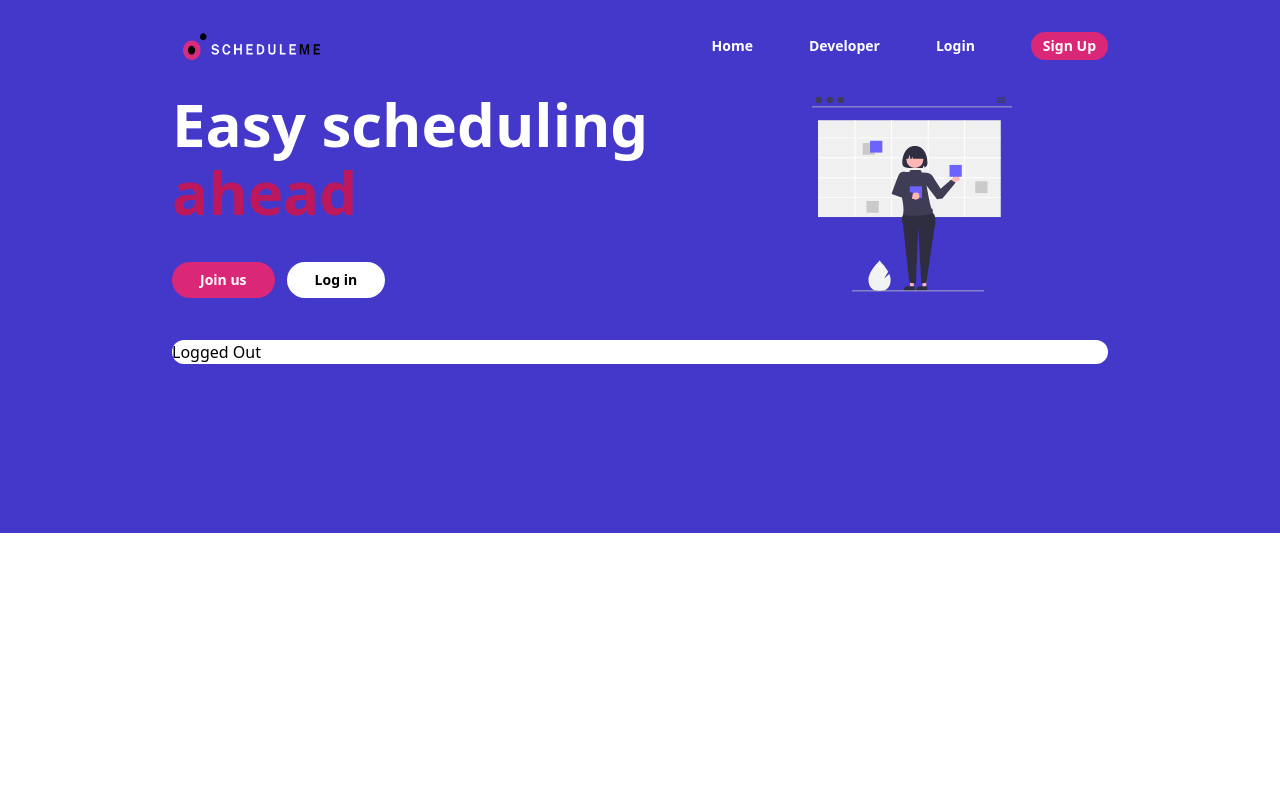
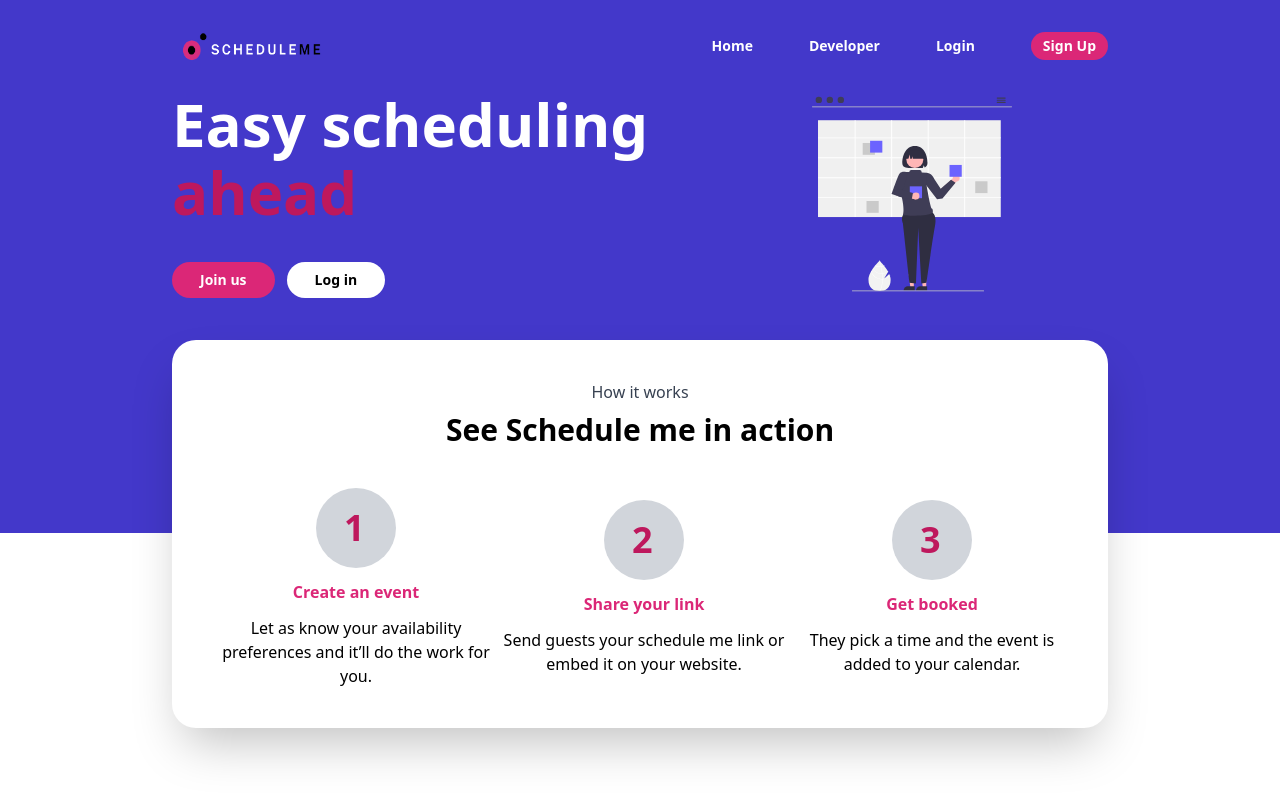
Before and after one commit to michaelbelete/schedule-me, a Next.js app: page / in a window 1280 px wide. Built offline with nearby package versions, Linux system fonts and the light colour scheme; no server answers.

Commit message:
finished landing page

```diff
--- a/pages/booking/[email].tsx
+++ b/pages/booking/[email].tsx
@@ -33,7 +33,8 @@ const Booking: React.FC<{ user: User }> = ({ user }) => {
     const [startTime, setStartTime] = useState('');
     const [endTime, setEndTime] = useState('');
     const [userId, setUserId] = useState(user.id);
-
+    const date = new Date();
+    const today = `${date.getFullYear()}-${date.getMonth()}-${date.getDay() + date.getHours()}:${date.getMinutes()}`
     const submitData = async (e: React.SyntheticEvent) => {
         e.preventDefault();
         try {
@@ -135,7 +136,8 @@ const Booking: React.FC<{ user: User }> = ({ user }) => {
                                             <input
                                                 id="StartTime"
                                                 autoFocus
-                                                onChange={(e) => setStartTime(e.target.value)}
+                                                min={date.toISOString()}
+                                                onChange={(e) => console.log(e.target.value)}
                                                 placeholder="Start Time"
                                                 className="px-3 py-2 my-2 w-full rounded-xl border-2 border-gray-300"
                                                 type="datetime-local"
@@ -147,7 +149,8 @@ const Booking: React.FC<{ user: User }> = ({ user }) => {
                                             <input
                                                 id="EndTime"
                                                 autoFocus
-                                                onChange={(e) => setEndTime(e.target.value)}
+                                                min={startTime}
+                                                onChange={(e) => {setEndTime(e.target.value); console.log(startTime) }}
                                                 placeholder="End Time"
                                                 className="px-3 py-2 my-2 w-full rounded-xl border-2 border-gray-300"
                                                 type="datetime-local"
--- a/pages/index.tsx
+++ b/pages/index.tsx
@@ -12,13 +12,13 @@ import PLandingHeader from "../components/public/header";
 import Events from "../components/events";
 
 
-export const getServerSideProps: GetServerSideProps = async({req, res}) => {
-  const session = await getSession({req});
+export const getServerSideProps: GetServerSideProps = async ({ req, res }) => {
+  const session = await getSession({ req });
 
   let user = {};
   let event = {};
-  if(session){
-   await prisma.user.findFirst({
+  if (session) {
+    await prisma.user.findFirst({
       where: {
         email: session.user.email
       }
@@ -44,17 +44,17 @@ export const getServerSideProps: GetServerSideProps = async({req, res}) => {
   }
 }
 
-const Landing: React.FC<{ user: User, event: Event }> = ({user, event}) => {
+const Landing: React.FC<{ user: User, event: Event }> = ({ user, event }) => {
   const [session, loading] = useSession();
 
-  if(loading) {
-    return(
+  if (loading) {
+    return (
       <div className="flex absolute flex-col justify-center items-center w-full h-full w-white">
         <h1 className="mt-12 text-3xl text-black">Loading please wait...</h1>
       </div>
     );
-  }else{
-    if(session) {
+  } else {
+    if (session) {
       return (
         <Layout>
           <LNavBar user={user} />
@@ -62,19 +62,65 @@ const Landing: React.FC<{ user: User, event: Event }> = ({user, event}) => {
           <CardLayout>
             <div className="px-10 py-6">
               <h1 className="pb-5 text-4xl">Events</h1>
-              <Events events={event}/>
+              <Events events={event} />
             </div>
           </CardLayout>
         </Layout>
       )
-    }else{
+    } else {
       return (
         <Layout>
           <PNavBar />
           <PLandingHeader />
-          <CardLayout>
-            <h1>Logged Out</h1>
-          </CardLayout>
+          <div className="my-3">
+            <CardLayout>
+              <div className="flex flex-col items-center px-10 pt-10">
+                <p className="text-gray-700">How it works</p>
+                <h1 className="pt-2 text-3xl font-bold">See Schedule me in action</h1>
+              </div>
+              <div className="flex flex-row justify-between items-center px-10 py-10">
+                <div className="flex flex-col items-center">
+                  <div className="px-7 py-5 w-20 h-20 bg-gray-300 rounded-full">
+                    <h1 className="text-4xl font-bold text-pink-700">1</h1>
+                  </div>
+                  <h3 className="pt-3 font-bold text-pink-600">
+                    Create an event
+                  </h3>
+                  <p className="pt-3 w-72 text-center">
+                    Let as know your availability
+                    preferences and it’ll do the work for
+                    you.
+                  </p>
+                </div>
+
+                <div className="flex flex-col items-center">
+                  <div className="px-7 py-5 w-20 h-20 bg-gray-300 rounded-full">
+                    <h1 className="text-4xl font-bold text-pink-700">2</h1>
+                  </div>
+                  <h3 className="pt-3 font-bold text-pink-600">
+                    Share your link
+                  </h3>
+                  <p className="pt-3 w-72 text-center">
+                    Send guests your schedule me link or
+                    embed it on your website.
+                  </p>
+                </div>
+
+                <div className="flex flex-col items-center">
+                  <div className="px-7 py-5 w-20 h-20 bg-gray-300 rounded-full">
+                    <h1 className="text-4xl font-bold text-pink-700">3</h1>
+                  </div>
+                  <h3 className="pt-3 font-bold text-pink-600">
+                    Get booked
+                  </h3>
+                  <p className="pt-3 w-72 text-center">
+                    They pick a time and the event is
+                    added to your calendar.
+                  </p>
+                </div>
+              </div>
+            </CardLayout>
+          </div>
         </Layout>
       )
     }
```
